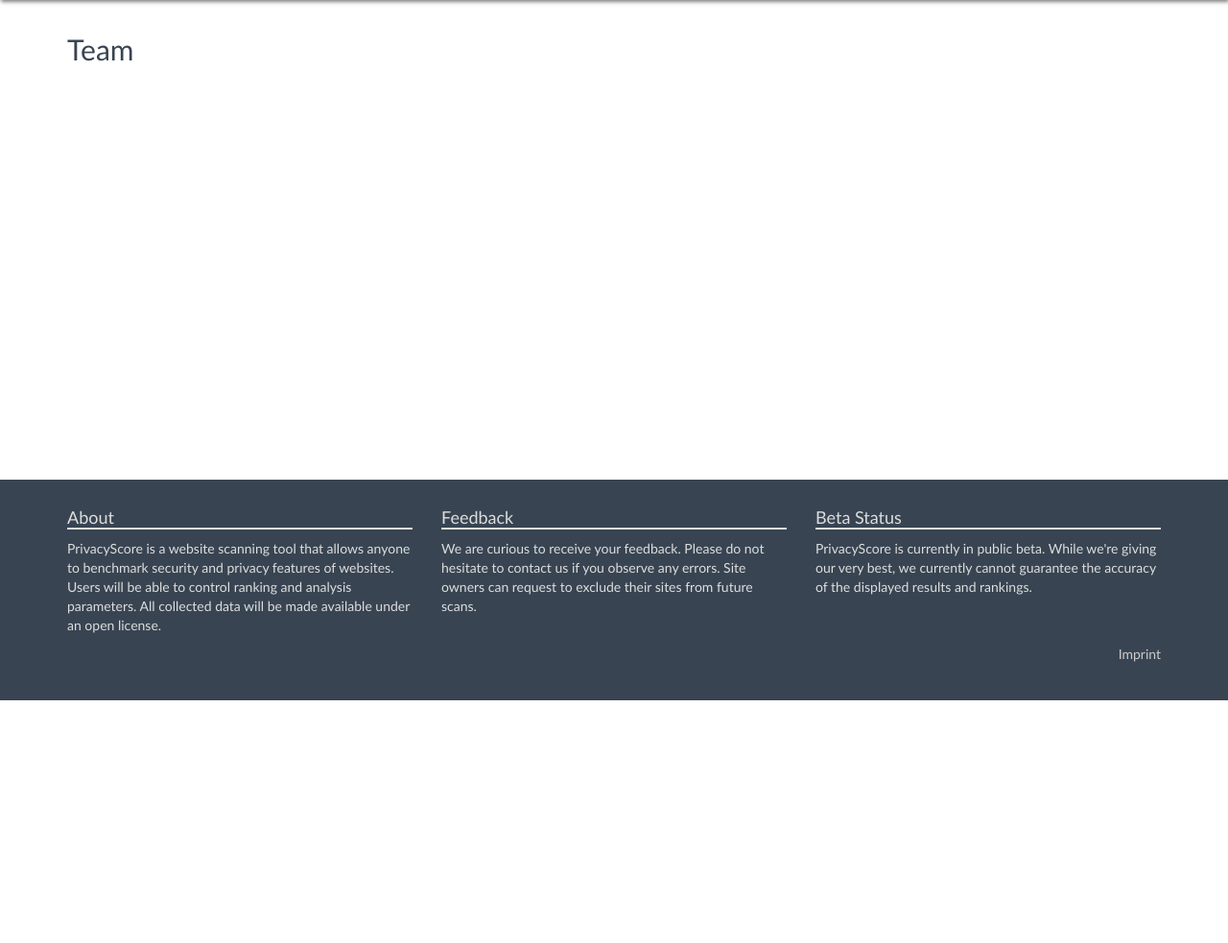
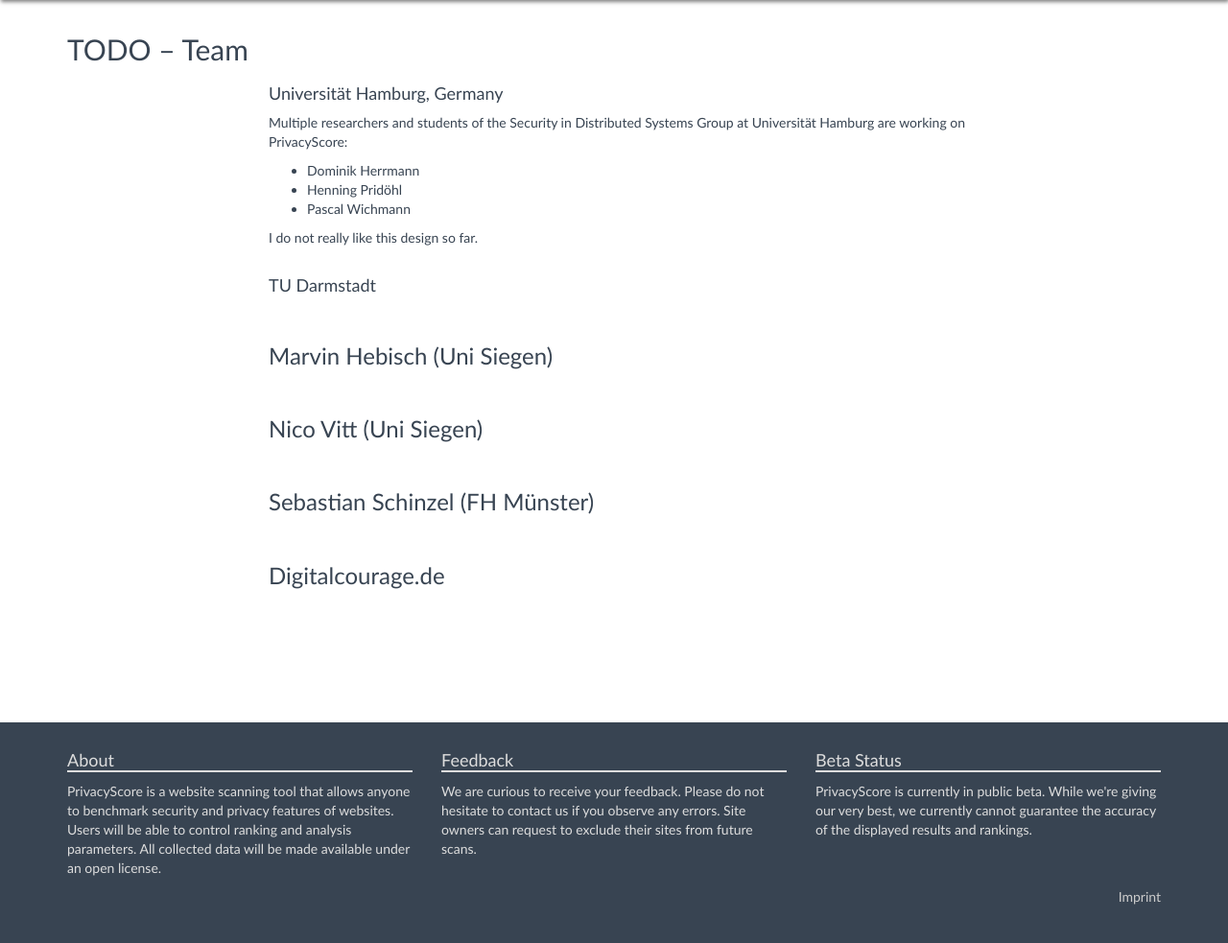
Before and after one commit to PrivacyScore/PrivacyScore, a Django app: template privacyscore/frontend/templates/frontend/team.html in a window 1280 px wide. Shown: the part 70-1053 px from the top of the page at 96% size. Before the commit the page ends 800 px from the top, so only its background shows below. Run offline with Django 3.2, Linux system fonts and the light colour scheme; the template is opened without the code that fills it, so the values that code supplies are empty; some libraries are stand-ins or nearby versions; some web fonts are replaced.

Commit message:
early (not nice) ideas for team and code

```diff
--- a/privacyscore/frontend/templates/frontend/code.html
+++ b/privacyscore/frontend/templates/frontend/code.html
@@ -4,5 +4,7 @@
 {% block title %}{% trans 'Code' %}{% endblock %}
 
 {% block content %}
-    <h2>{% trans 'Code' %}</h2>
+    <h2>{% trans 'PrivacyScore is Open Source Software' %}</h2>
+    <p>We are currently cleaning up our code. We will release the whole source code
+of PrivacyScore on <a href="https://github.com/PrivacyScore">GitHub</a> during the summer.</p>
 {% endblock %}
--- a/privacyscore/frontend/templates/frontend/team.html
+++ b/privacyscore/frontend/templates/frontend/team.html
@@ -4,5 +4,38 @@
 {% block title %}{% trans 'Team' %}{% endblock %}
 
 {% block content %}
-    <h2>{% trans 'Team' %}</h2>
+<h2>{% trans 'TODO – Team' %}</h2>
+
+<div id="lists">
+    <div class="container mtb">
+        <div class="row">
+            <div class="col-lg-8 col-lg-offset-2">
+                <h4>Universität Hamburg, Germany</h3>
+
+                <p>Multiple researchers and students of the Security in Distributed Systems Group at Universität Hamburg are working on PrivacyScore:
+                    <ul>
+                        <li>Dominik Herrmann</li>
+                        <li>Henning Pridöhl</li>
+                        <li>Pascal Wichmann</li>
+                    </ul>
+
+                I do not really like this design so far.
+
+                <div class="hline"></div><br>
+                <h4>TU Darmstadt</h3>
+                <div class="hline"></div><br>
+                <h3>Marvin Hebisch (Uni Siegen)</h3>
+                <div class="hline"></div><br>
+                <h3>Nico Vitt (Uni Siegen)</h3>
+                <div class="hline"></div><br>
+                <h3>Sebastian Schinzel (FH Münster)</h3>
+                <div class="hline"></div><br>
+                <h3>Digitalcourage.de</h3>
+                <div class="hline"></div><br>
+                <br><br><br>
+            </div>
+        </div>
+    </div>
+</div>
+
 {% endblock %}
```
